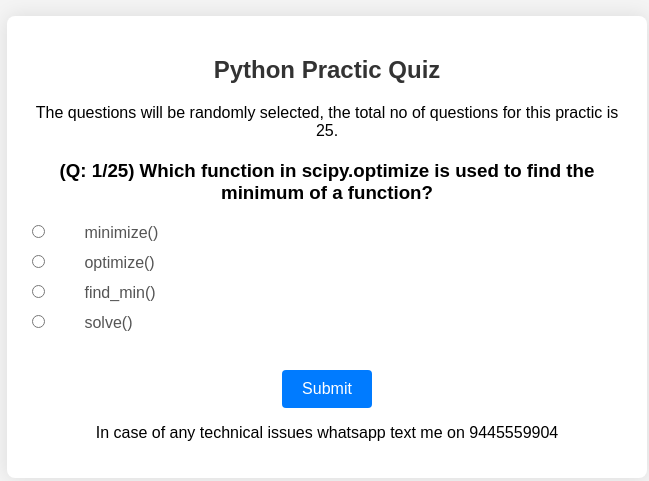
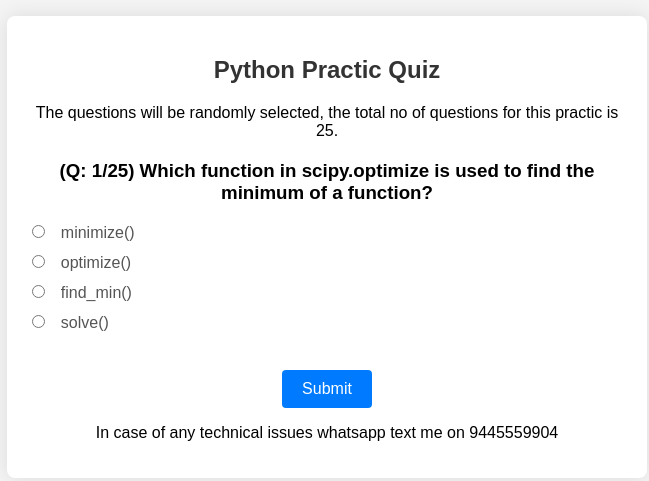
Before and after one commit to Saaimurugan/python_ML_skillcheck, a plain HTML site: page python.html in a window 1280 px wide. Shown: the part 153-634 px from the top of the page, without its empty margins (313-962 px from the left). Drawn offline with Linux system fonts and the light colour scheme.

Commit message:
Update python.html

```diff
--- a/python.html
+++ b/python.html
@@ -4,11 +4,21 @@
     <meta charset="UTF-8" />
     <meta name="viewport" content="width=device-width, initial-scale=1.0" />
     <title>Quiz</title>
-	    <style>
+	<style>
 
-	label {
-	    text-indent: -1.5em; /* Should match padding-left */
-	    padding-left: 1.5em; /* Should match padding-left */
+	div#options div {
+	list-style-position: outside;
+	margin-left: 2em;
+	}
+
+	div#options input {
+	list-style-position: outside;
+	margin-left: -2em;
+	}
+
+	div label {
+		text-indent: -1.5em; /* Should match padding-left */
+		padding-left: -1.5em; /* Should match padding-left */
 	}
 
         body {
```
